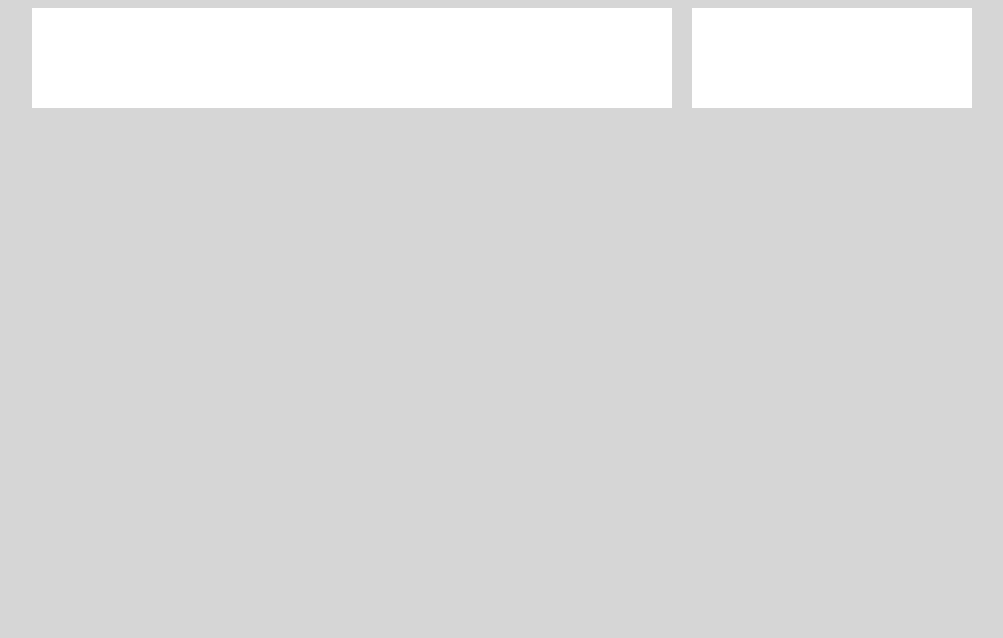
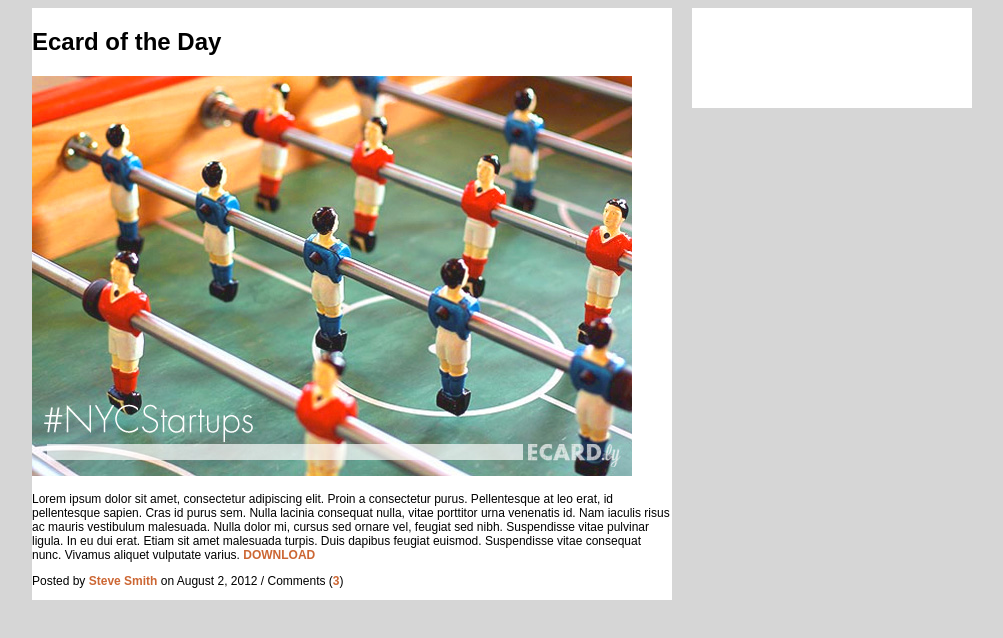
Before and after one commit to mwegenstein/HTML_CSSPractice, a plain HTML site: page eCardly/index.html in a window 1280 px wide. Shown: the whole page, without its empty margins (138-1141 px from the left). Drawn offline with Linux system fonts and the light colour scheme.

Commit message:
added all content to main content section

```diff
--- a/eCardly/css/style.css
+++ b/eCardly/css/style.css
@@ -1,5 +1,22 @@
 body {
-	background-color: #d6d6d6
+	background-color: #d6d6d6;
+	font-family: Arial, Helvetica, sans-serif;
+}
+
+p{
+	font-size: 12px;
+	font-family: Arial, Helvetica, sans-serif
+}
+
+/*Global Styles*/
+.action {
+	color:  #cc6633;
+	font-weight: bold;
+
+}
+
+.capitalize {
+	text-transform: uppercase;
 }
 
 /*Main Content Section*/
--- a/eCardly/index.html
+++ b/eCardly/index.html
@@ -13,6 +13,14 @@
   <body>
     <main class="content-container">
       <section id="main">
+        <h2>Ecard of the Day</h2>
+        <img src="images/ecard-nycstartups.jpg" alt="ecard video nyc startup">
+        <div class="daily-video-description">
+          <p>Lorem ipsum dolor sit amet, consectetur adipiscing elit. Proin a consectetur purus. Pellentesque at leo erat, id pellentesque sapien. Cras id purus sem. Nulla lacinia consequat nulla, vitae porttitor urna venenatis id. Nam iaculis risus ac mauris vestibulum malesuada. Nulla dolor mi, cursus sed ornare vel, feugiat sed nibh. Suspendisse vitae pulvinar ligula. In eu dui erat. Etiam sit amet malesuada turpis. Duis dapibus feugiat euismod. Suspendisse vitae consequat nunc. Vivamus aliquet vulputate varius. <span class="action capitalize">Download</span></p>
+        </div>
+        <div class="daily-video-footer">
+          <p>Posted by <span class="action">Steve Smith</span> on August 2, 2012 / Comments (<span class="action">3</span>)</p>
+        </div>
       </section>
       <aside id="sidebar"></aside>
     </main>
```
